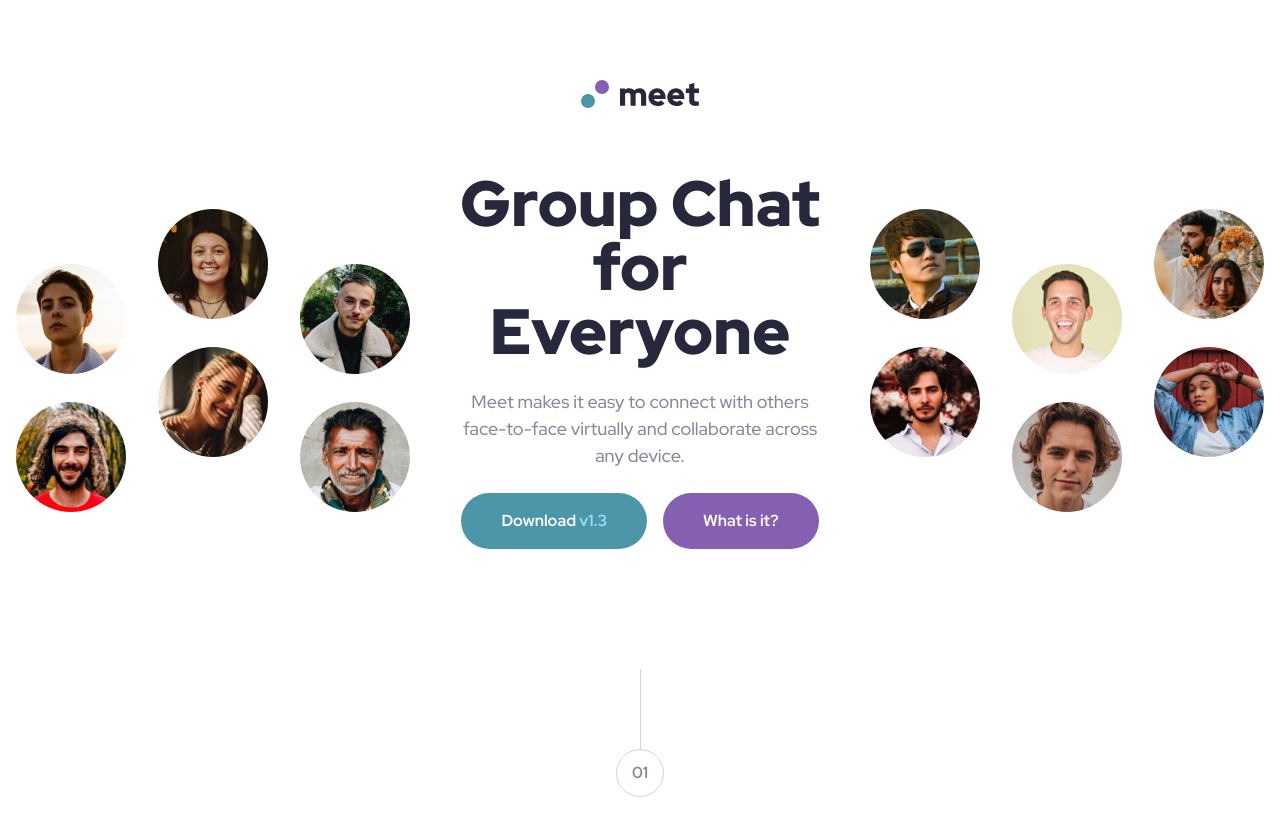
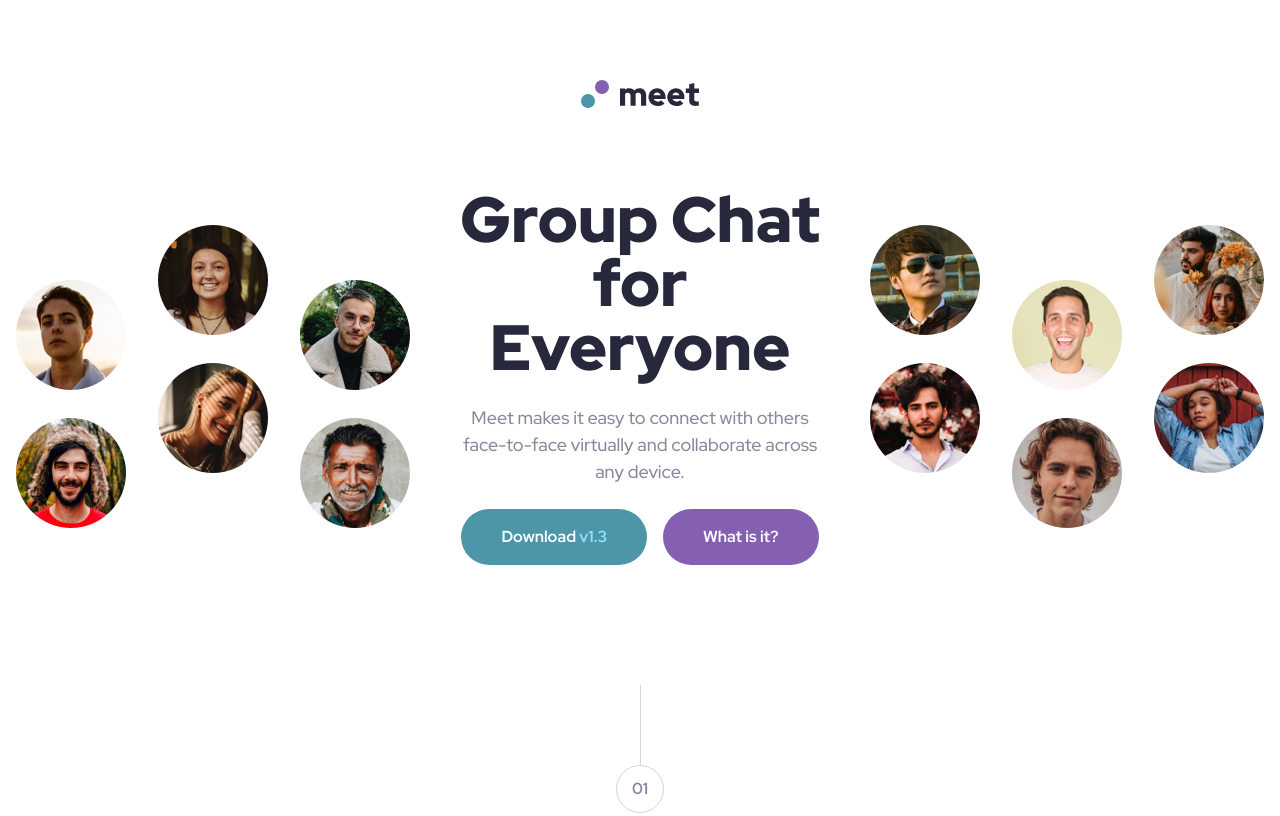
Before and after one commit to pauljomy/meet, a website built with Vite: page index.html in a window 1280 px wide. Shown: the top 816 px of the page. Built offline with nearby package versions, Linux system fonts and the light colour scheme.

Commit message:
updated margin

```diff
--- a/index.html
+++ b/index.html
@@ -13,7 +13,7 @@
         <img
             src="/src/assets/logo.svg"
             alt="Logo"
-            class="mx-auto pb-16 pt-16 xl:pt-20"
+            class="mx-auto py-16 xl:py-20"
         />
 
         <div class="flex flex-col justify-center">
```
